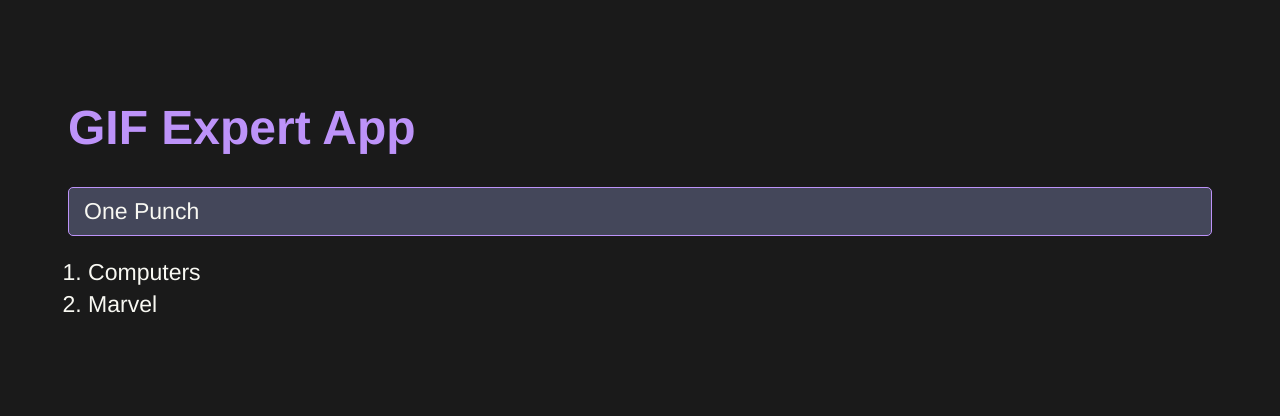
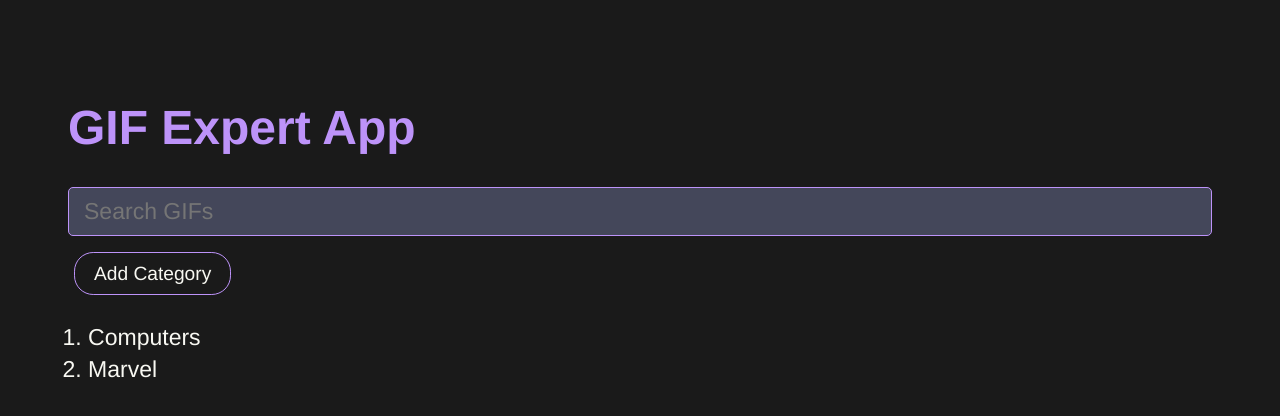
Before and after one commit to sudoalx/gif-expert-app, a React (Vite) app: page / in a window 1280 px wide. Shown: the top 416 px of the page. Built offline with nearby package versions, Linux system fonts and the light colour scheme.

Commit message:
Refactor AddCategory component to include form and add category functionality

```diff
--- a/src/components/AddCategory.jsx
+++ b/src/components/AddCategory.jsx
@@ -1,19 +1,35 @@
 import { useState } from "react";
 
-const AddCategory = () => {
-  const [inputValue, setInputValue] = useState("One Punch");
-  const onInputChange = (event) => {
-    setInputValue(event.target.value); // extract the value from the event object and set it to the state
+const AddCategory = ({ setCategories }) => {
+  const [inputValue, setInputValue] = useState("");
+  const onInputChange = ({ target }) => {
+    // destructuring the event object to get the target property
+    setInputValue(target.value); // target.value is the value of the input
+  };
+  const onSubmit = (e) => {
+    e.preventDefault(); // prevents the page from refreshing
+    handleAddCategory();
+  };
+  const handleAddCategory = () => {
+    if (inputValue.trim().length <= 1) return;
+    setCategories((categories) => [inputValue, ...categories]);
+    setInputValue("");
   };
   return (
-    <div className="centered-input">
+    <>
+      <form
+        className="centered-input"
+        onSubmit={onSubmit} /** the event is passed by default */
+      >
         <input
           type="text"
           placeholder="Search GIFs"
           value={inputValue}
           onChange={onInputChange} // the event is passed by default
         />
-    </div>
+      </form>
+      <button onClick={handleAddCategory}>Add Category</button>
+    </>
   );
 };
 
```
Lines whose indentation alone changed are shown as unchanged.
